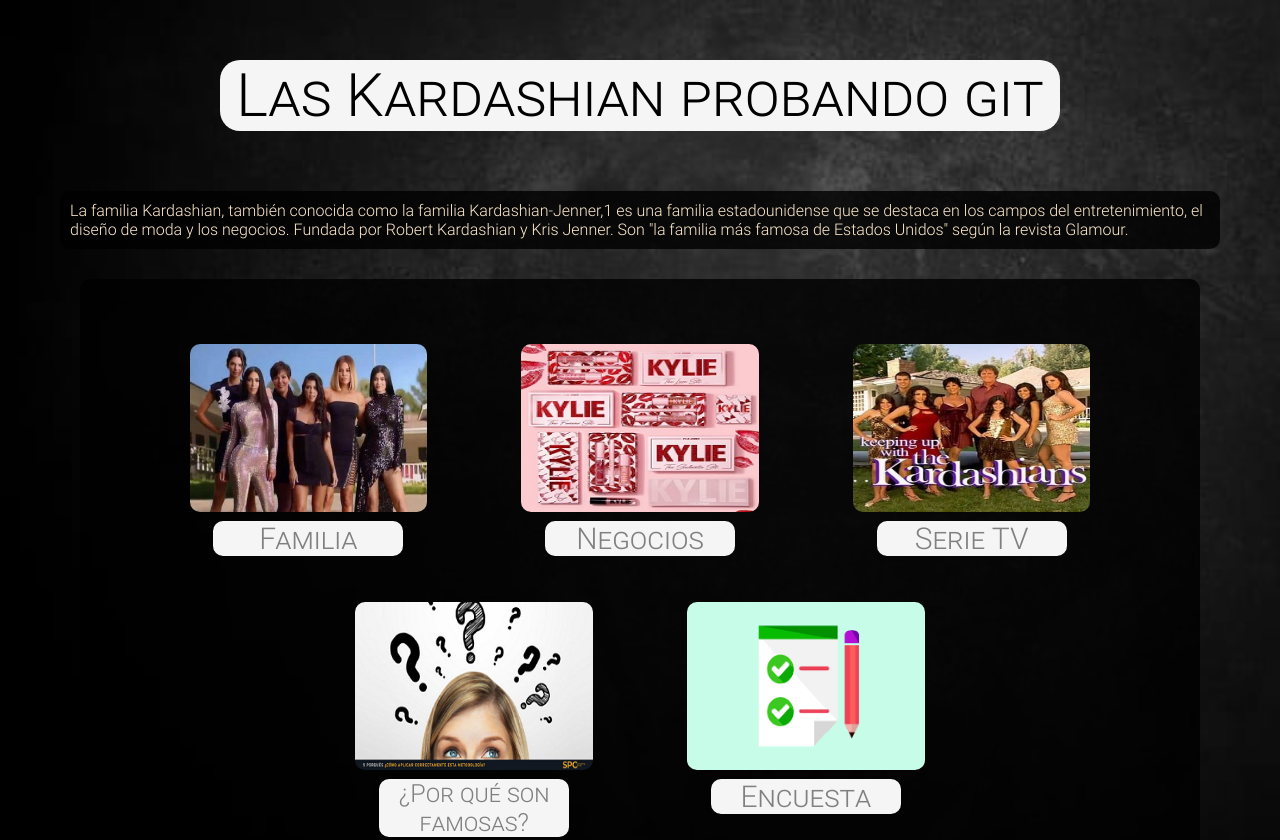
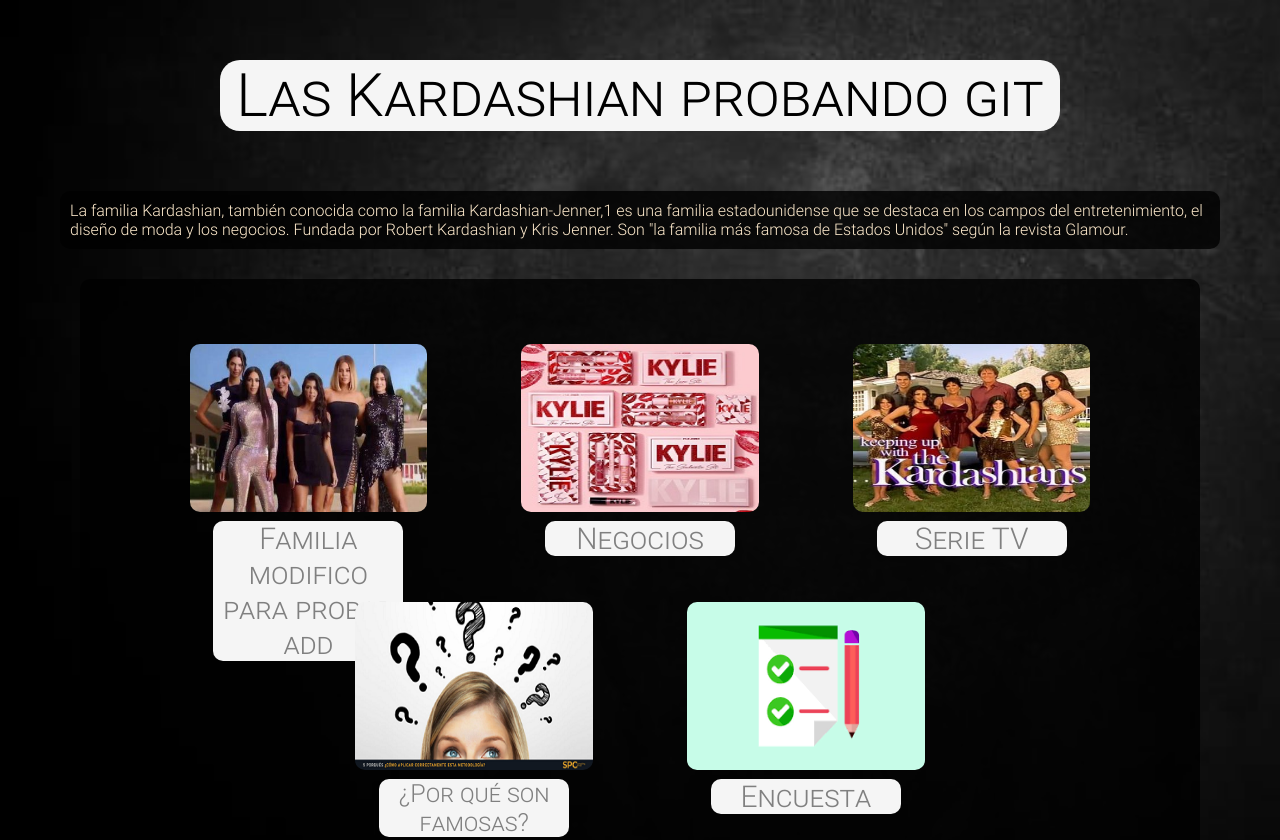
Before and after one commit to ViiRCG/RepositorioKardashian, a plain HTML site: page index.html in a window 1280 px wide. Shown: the top 840 px of the page. Drawn offline with Linux system fonts and the light colour scheme.

Commit message:
commit para linea familia

```diff
--- a/index.html
+++ b/index.html
@@ -31,7 +31,7 @@
             <div class="contain_img">
                 <img src="./assets/images/familia_inicio.jpg" class="img">
                 <nav class="contain_enlace">
-                    <a href="./pages/familia.html" class="enlace">Familia</a>
+                    <a href="./pages/familia.html" class="enlace">Familia modifico para probar add</a>
                 </nav>
             </div>
             <!-- Negocios -->
```
